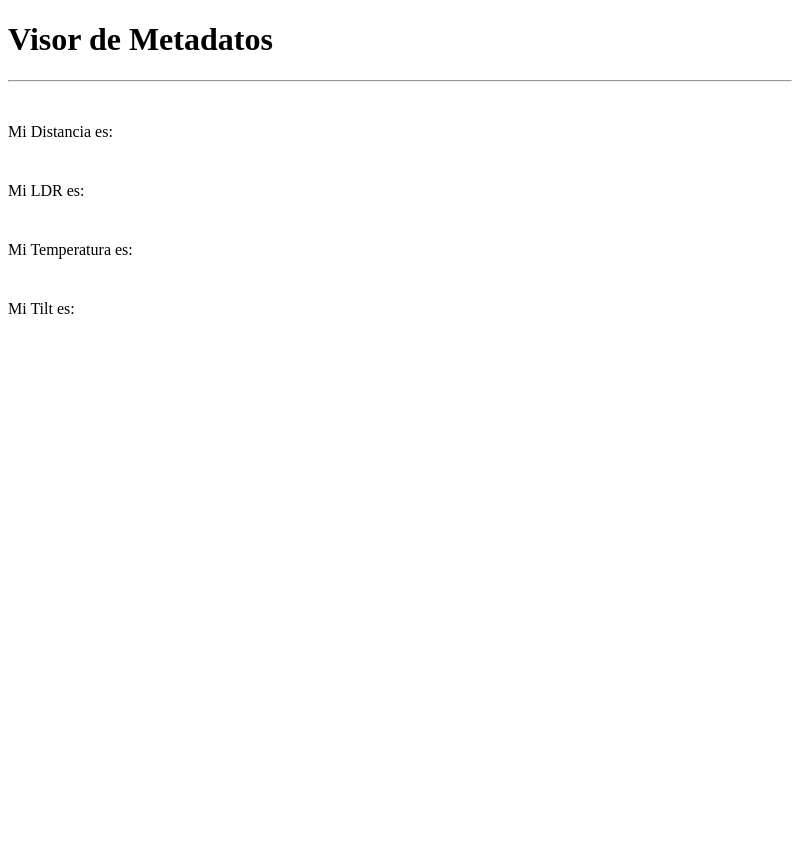
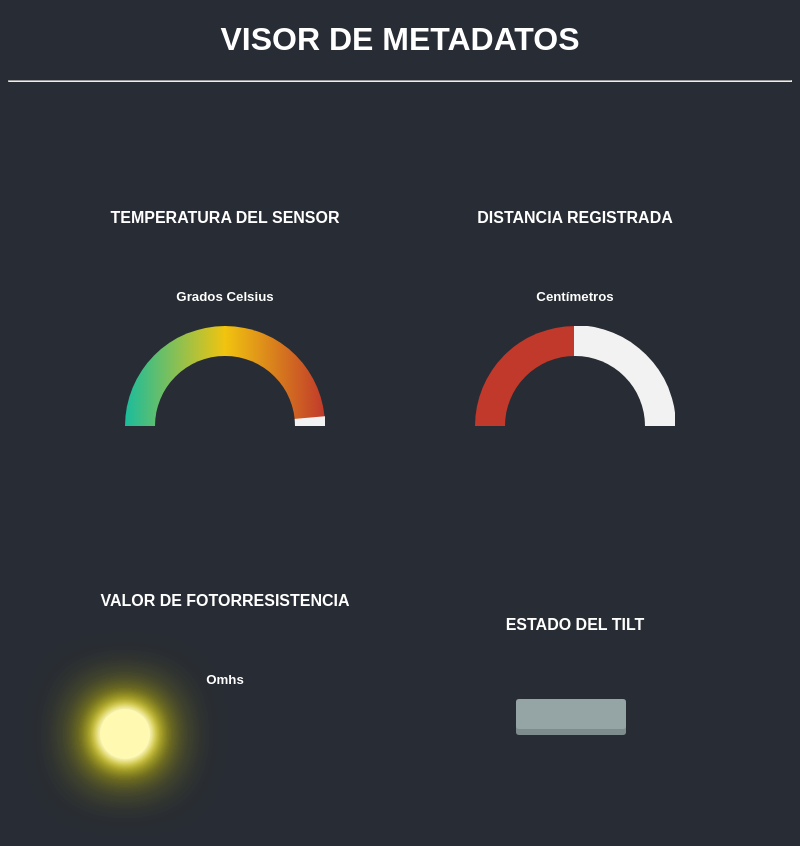
Before and after one commit to anscharivs/SensorElectronico, an Electron app: page src/index.html in a window 800 px wide. Before the commit the page ends 800 px from the top, so only its background shows below. Drawn offline with Linux system fonts and the light colour scheme; no server answers.

Commit message:
Visor medio bonito

```diff
--- a/main.js
+++ b/main.js
@@ -2,7 +2,7 @@ const { app, BrowserWindow, ipcMain } = require('electron')
 const path = require('path')
 const serialport = require('serialport');
 const Readline = require('@serialport/parser-readline')
-const portName = '/dev/ttyACM0';
+const portName = 'COM7';
 
 const port = new serialport(portName, {
     baudRate: 9600,
--- a/package.json
+++ b/package.json
@@ -4,8 +4,7 @@
     "description": "no se",
     "main": "main.js",
     "scripts": {
-        "start": "electron .",
-        "postinstall": "electron-rebuild"
+        "start": "electron ."
     },
     "author": "yomero",
     "license": "Ninguna",
--- /dev/null
+++ b/src/elcss.css
@@ -0,0 +1,94 @@
+body {
+  font-size: 16;
+  background-color: #282C34;
+}
+
+.header {
+  padding: 1rem;
+  margin: 0 0 2rem 0;
+  background: #f2f2f2;
+}
+
+h1 {
+  font-size: 2rem;
+  font-family: Arial, sans-serif;
+  text-align: center;
+  text-transform: uppercase;
+  color: white;
+}
+
+.content {
+  display: flex;
+}
+
+.mask {
+  position: relative;
+  overflow: hidden;
+  display: block;
+  width: 12.5rem;
+  height: 6.25rem;
+  margin: 1.25rem;
+}
+
+.semi-circle {
+  position: relative;
+  display: block;
+  width: 12.5rem;
+  height: 6.25rem;
+  background: linear-gradient(to right, #1abc9c 0%, #f1c40f 50%, #c0392b 100%);
+  border-radius: 50% 50% 50% 50%/100% 100% 0% 0%;
+}
+.semi-circle::before {
+  content: "";
+  position: absolute;
+  bottom: 0;
+  left: 50%;
+  z-index: 2;
+  display: block;
+  width: 8.75rem;
+  height: 4.375rem;
+  margin-left: -4.375rem;
+  background: #282C34;
+  border-radius: 50% 50% 50% 50%/100% 100% 0% 0%;
+}
+
+.semi-circle--mask {
+  position: absolute;
+  top: 0;
+  left: 0;
+  width: 12.5rem;
+  height: 12.5rem;
+  background: transparent;
+  transform: rotate(120deg) translate3d(0, 0, 0);
+  transform-origin: center center;
+  backface-visibility: hidden;
+  transition: all .3s ease-in-out;
+}
+.semi-circle--mask::before {
+  content: "";
+  position: absolute;
+  top: 0;
+  left: 0%;
+  z-index: 2;
+  display: block;
+  width: 12.625rem;
+  height: 6.375rem;
+  margin: -1px 0 0 -1px;
+  background: #f2f2f2;
+  border-radius: 50% 50% 50% 50%/100% 100% 0% 0%;
+}
+
+.gauge--1 .semi-circle {
+  background: #1abc9c;
+}
+
+.gauge--2 .semi-circle {
+  background: #c0392b;
+}
+.gauge--2 .semi-circle--mask {
+  transform: rotate(90deg) translate3d(0, 0, 0);
+}
+
+.gauge--3 .semi-circle--mask {
+  transform: rotate(175deg) translate3d(0, 0, 0);
+}
--- /dev/null
+++ b/src/elcss2.css
@@ -0,0 +1,110 @@
+
+h4{
+  font-family: Arial, sans-serif;
+  text-align: center;
+  text-transform: uppercase;
+  color: white;
+}
+
+h5{
+  font-family: Arial, sans-serif;
+  text-align: center;
+  color: white;
+}
+
+pre{
+  font-family: Arial, sans-serif;
+  text-align: center;
+  text-transform: uppercase;
+  color: white;
+}
+
+.general{
+  margin: auto;
+  margin-top: 60px;
+  width: 700px;
+  height: 700px;
+}
+
+.div-dist{
+  width: 350px;
+  height: 350px;
+  background-color: #282C34;
+  float: right;
+
+  align-items: center;
+  display: flex;
+  justify-content: center;
+}
+
+.div-temp{
+  width: 350px;
+  height: 350px;
+  background-color: #282C34;
+  float: right;
+
+  align-items: center;
+  display: flex;
+  justify-content: center;
+}
+
+.div-tilt{
+  width: 350px;
+  height: 350px;
+  background-color: #282C34;
+  float: right;
+
+  align-items: center;
+  display: flex;
+  justify-content: center;
+}
+
+.div-ldr {
+  width: 350px;
+  height: 350px;
+  background-color: #282C34;
+  float: right;
+
+  align-items: center;
+  display: flex;
+  justify-content: center;
+}
+
+
+.small_buttons .button{
+  width: 80px;
+  display: block;
+  float: left;
+  border-radius:3px;
+  margin: 10px 10px 10px 10px;
+  padding:15px;
+  text-align:center;
+  text-decoration:none;
+  font: 14px "Helvetica Neue", Helvetica, Arial, sans-serif;
+  color: #ecf0f1;
+  font-weight: bold;
+}
+
+.button:active{
+  position:relative;
+  top:6px;
+}
+
+.color{
+  box-shadow: 0px 6px #7f8c8d;
+  background: #95a5a6;
+}
+
+
+.cont{
+  align-items: center;
+}
+
+.dot {
+  height: 50px;
+  width: 50px;
+  background-color: #FFF9B2;
+  border-radius: 50%;
+  display: inline-block;
+  box-shadow: 0 0 10px #fff, 0 0 20px #fff, 0 0 30px #FFED00, 0 0 20px #FFED00, 0 0 50px #FFED00, 0 0 60px #FFED00, 0 0 70px #FFED00;
+}
--- a/src/index.html
+++ b/src/index.html
@@ -4,17 +4,61 @@
         <meta charset="utf-8" />
         <title>Mostrador de Sensores</title>
         <meta name="viewport" content="width=device-width, initial-scale=1" >
-        <link rel="stylesheet" href="./style.css" >
+        <!--link rel="stylesheet" href="./style.css" -->
+		<link rel="stylesheet" href="./elcss.css" >
+    <link rel="stylesheet" href="./elcss2.css" >
     </head>
-    <body>
-        <h1>Visor de Metadatos</h1>
-        <hr/>
-        <pre id="data" > </pre>
-        Mi Distancia es: <pre id="Distancia" > </pre>
-        Mi LDR es: <pre id="LDR" > </pre>
-        Mi Temperatura es: <pre id="Temperatura" > </pre>
-        Mi Tilt es: <pre id="Tilt" > </pre>
+<body>
+  <h1>Visor de Metadatos</h1>
+  <hr>
 
+<div class="general">
+
+      <div class="div-dist">
+          <div class="dist-central">
+            <h4>Distancia registrada</h4> <pre id="Distancia" > </pre> <h5>Centímetros</h5>
+              <div class="box gauge--2">
+                  <div class="mask">
+                    <div class="semi-circle"></div>
+                    <div class="semi-circle--mask"></div>
+                  </div>
+              </div>
+          </div>
+      </div>
+
+      <div class="div-temp">
+        <div class="temp-central">
+          <h4>Temperatura del sensor</h4> <pre id="Temperatura" > </pre> <h5>Grados Celsius</h5>
+            <div class="box gauge--3">
+              <div class="mask">
+                <div class="semi-circle"></div>
+                <div class="semi-circle--mask"></div>
+              </div>
+            </div>
+        </div>
+      </div>
+
+      <div class="div-tilt">
+        <div class="tilt-central">
+          <h4>Estado del tilt</h4> <pre id="Tilt" > </pre>
+            <div class="container">
+              <div class="small_buttons">
+                <a id="textoTilt" class="button color" href="#"></a>
+              </div>
+            </div>
+        </div>
+      </div>
+
+      <div class="div-ldr">
+        <div class="ldr-central">
+          <h4>Valor de fotorresistencia</h4> <pre id="LDR" > </pre> <h5>Omhs</h5>
+          <div class="cont">
+            <span class="dot">
+            </span>
+          </div>
+        </div>
+      </div>
+    </div>
         <script src="./renderer.js" ></script>
     </body>
 </html>
--- a/src/renderer.js
+++ b/src/renderer.js
@@ -2,12 +2,54 @@
 
 const { ipcRenderer } = require('electron')
 
+var dst;
+var tmp;
+var ti;
+var ldr;
+
 // Chingadera
 ipcRenderer.on('cerial', (event, datos) => {
+
     let aro = datos.split('|')
     try {
         const pre = document.getElementById(aro[0])
         pre.innerText = aro[1]
+
+        switch(aro[0]){
+          case "Distancia":
+            dst = document.querySelector(".gauge--2 .semi-circle--mask");
+            dst.style.transform = `rotate(${(180*aro[1])/(100)}deg) translate3d(0, 0, 0)`;
+          break;
+          case "Temperatura":
+            tmp = document.querySelector(".gauge--3 .semi-circle--mask");
+            tmp.style.transform = `rotate(${(180*aro[1])/(100)}deg) translate3d(0, 0, 0)`;
+          break;
+          case "Tilt":
+            if(aro[1] <= 14){
+              ti = document.querySelector(".color");
+              ti.style.boxShadow = `0px 6px #27AE60`;
+              ti.style.background = `#2ECC71`;
+              document.getElementById("textoTilt").innerHTML = "Encendido";
+            }else{
+              ti = document.querySelector(".color");
+              ti.style.boxShadow = `0px 6px #C0392B`;
+              ti.style.background = `#E74C3C`;
+              document.getElementById("textoTilt").innerHTML = "Apagado";
+            }
+          break;
+          case "LDR":
+            ldr = document.querySelector(".dot");
+          if(aro[1] <= 25){
+            ldr.style.boxShadow = `0 0 10px #fff, 0 0 20px #fff, 0 0 30px #FFED00, 0 0 20px #FFED00, 0 0 50px #FFED00, 0 0 60px #FFED00, 0 0 70px #FFED00`;
+          }else if(aro[1] > 25 && aro[1] <= 50){
+            ldr.style.boxShadow = `0 0 20px #fff, 0 0 30px #fff, 0 0 40px #FFF142, 0 0 30px #FFF142, 0 0 60px #FFF142, 0 0 70px #FFF142, 0 0 80px #FFF142`;
+          }else if(aro[1] > 50 && aro[1] <= 75){
+            ldr.style.boxShadow = `0 0 30px #fff, 0 0 40px #fff, 0 0 50px #FFF57F, 0 0 40px #FFF57F, 0 0 70px #FFF57F, 0 0 80px #FFF57F, 0 0 90px #FFF57F`;
+          }else{
+            ldr.style.boxShadow = `0 0 40px #fff, 0 0 50px #fff, 0 0 60px #FFF9B2, 0 0 50px #FFF9B2, 0 0 80px #FFF9B2, 0 0 90px #FFF9B2, 0 0 100px #FFF9B2`;
+          }
+          break;
+        }
     } catch(error) {
         console.log(datos)
     }
```
